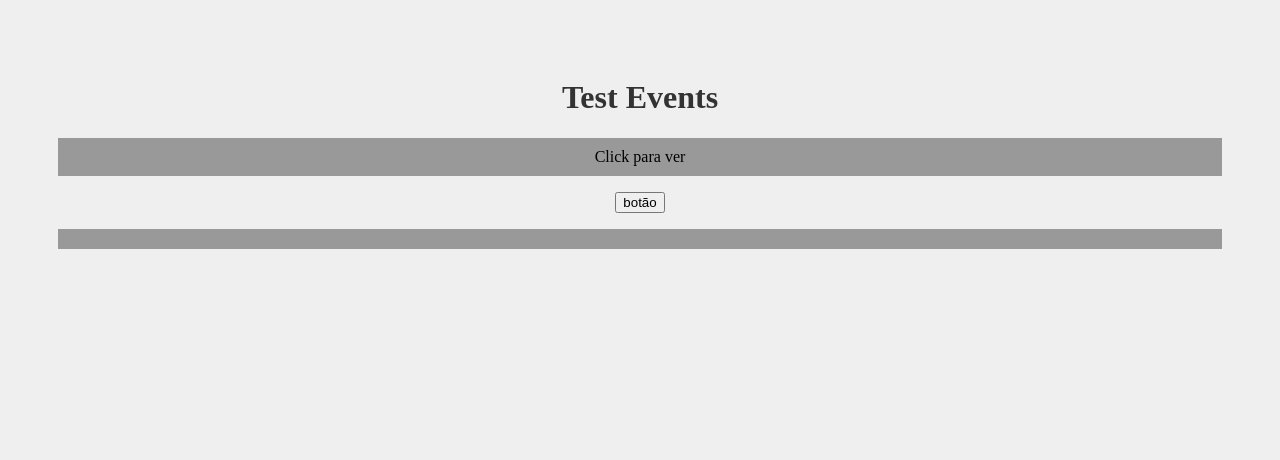
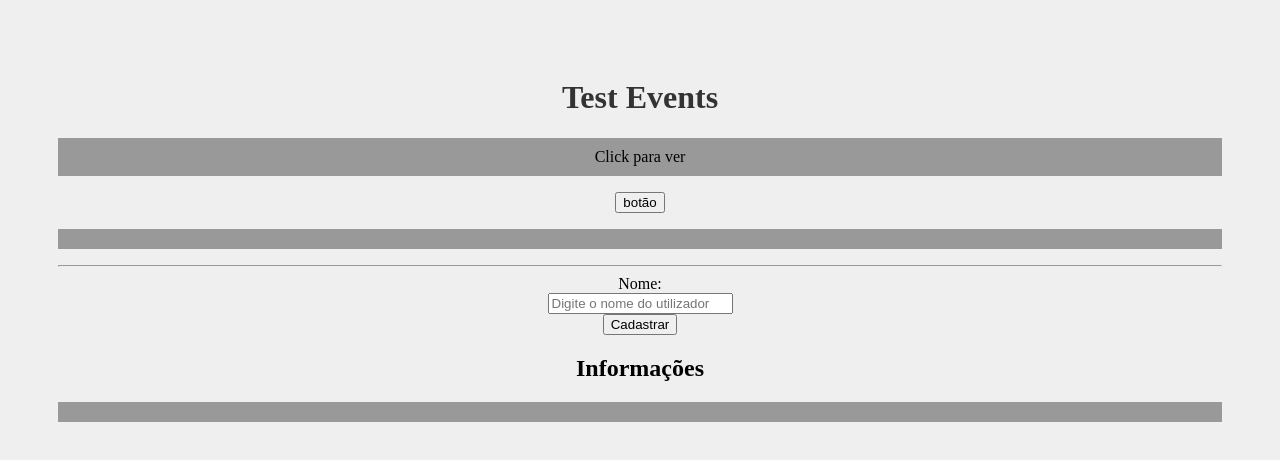
Before and after one commit to ariclenespedro/learning_react, a React (Create React App) app: page / in a window 1280 px wide. Shown: the top 460 px of the page. Built offline with nearby package versions, Linux system fonts and the light colour scheme.

Commit message:
Trabalhando com eventos (Form)

```diff
--- a/src/App.js
+++ b/src/App.js
@@ -1,6 +1,7 @@
 import logo from './logo.svg';
 import './App.css';
 import Evento from "./components/Evento";
+import Form from './components/Form';
 
 function App() {
 
@@ -8,6 +9,8 @@ function App() {
     <div className="App">
       <h1>Test Events</h1>
       <Evento />
+      <hr />
+      <Form />
     </div>
   );
 }
--- a/src/components/Form.js
+++ b/src/components/Form.js
@@ -1,13 +1,33 @@
+function registrar(e) {
+    e.preventDefault();
+    document.getElementById('info').innerText = "Registrado com sucesso";
+}
+
+
 function Form() {
     return(
         <div>
-            <form>
+            <form id="myForm" onSubmit={registrar}>
                 <div>
-                    <input type="text" />
-                    <button></button>
+                    <label>Nome: </label>
                 </div>
+                <div>
+                    <input type="text" placeholder="Digite o nome do utilizador  "/>
+                </div>
+                <div>
+                    <input type="submit" value={"Cadastrar"} />
+                </div>
+
+
             </form>
+
+            <div id="containerInfo">
+                <h2>Informações</h2>
+                <p id="info"></p>
+            </div>
         </div>
+
+
     )
 }
 
```
